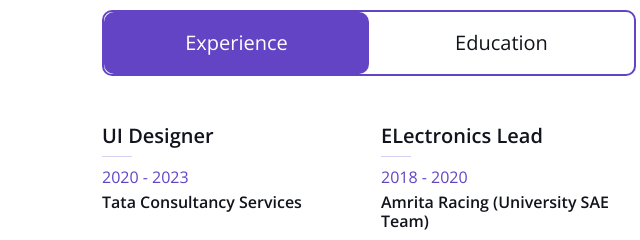
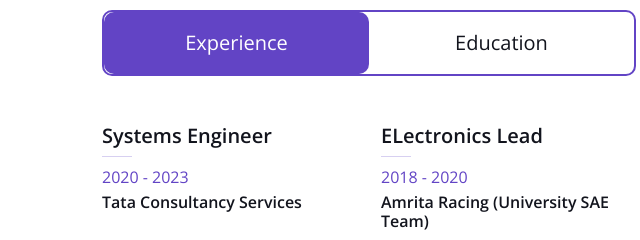
Before and after one commit to tarunvignesh1/tarunvignesh1.github.io, a plain HTML site: page index.html in a window 1280 px wide. Shown: the part 960-1200 px from the top of the page, 562-1202 px from the left. Drawn offline with nearby package versions, Linux system fonts and the light colour scheme.

Commit message:
fixing experience

```diff
--- a/index.html
+++ b/index.html
@@ -194,7 +194,7 @@
                         <div id="tab-1" class="tab-pane fade show p-0 active">
                             <div class="row gy-5 gx-4">
                                 <div class="col-sm-6">
-                                    <h5>UI Designer</h5>
+                                    <h5>Systems Engineer</h5>
                                     <hr class="text-primary my-2">
                                     <p class="text-primary mb-1">2020 - 2023</p>
                                     <h6 class="mb-0">Tata Consultancy Services</h6>
```
